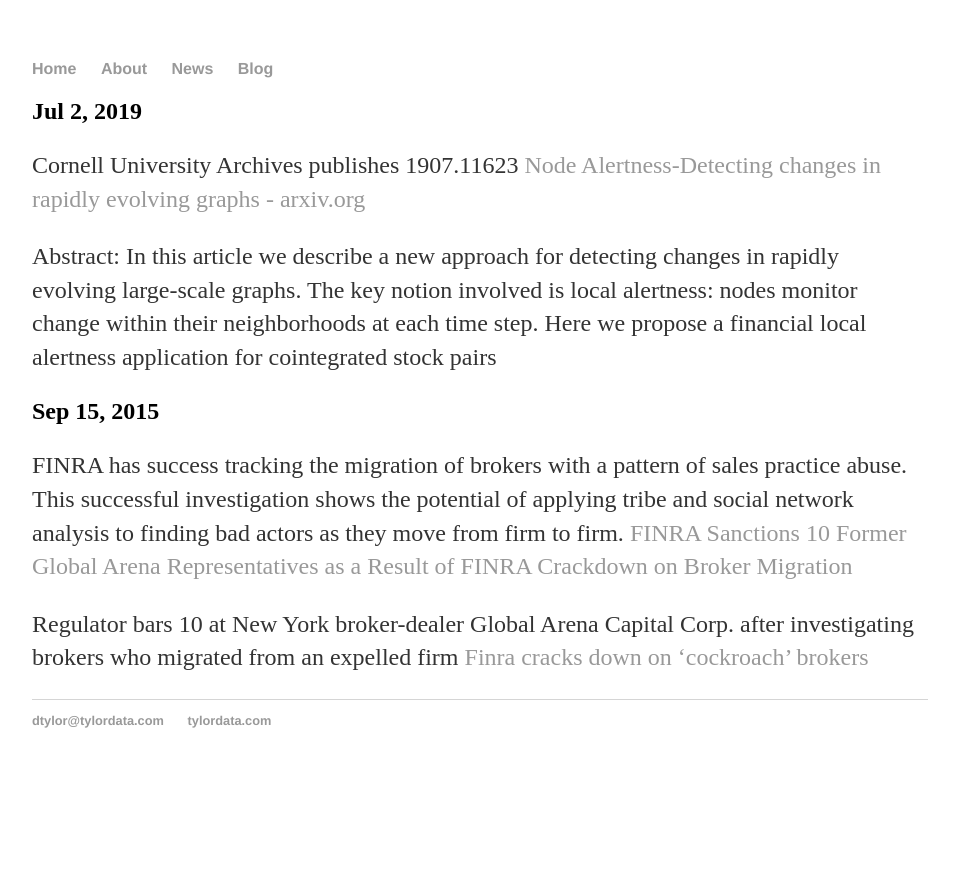
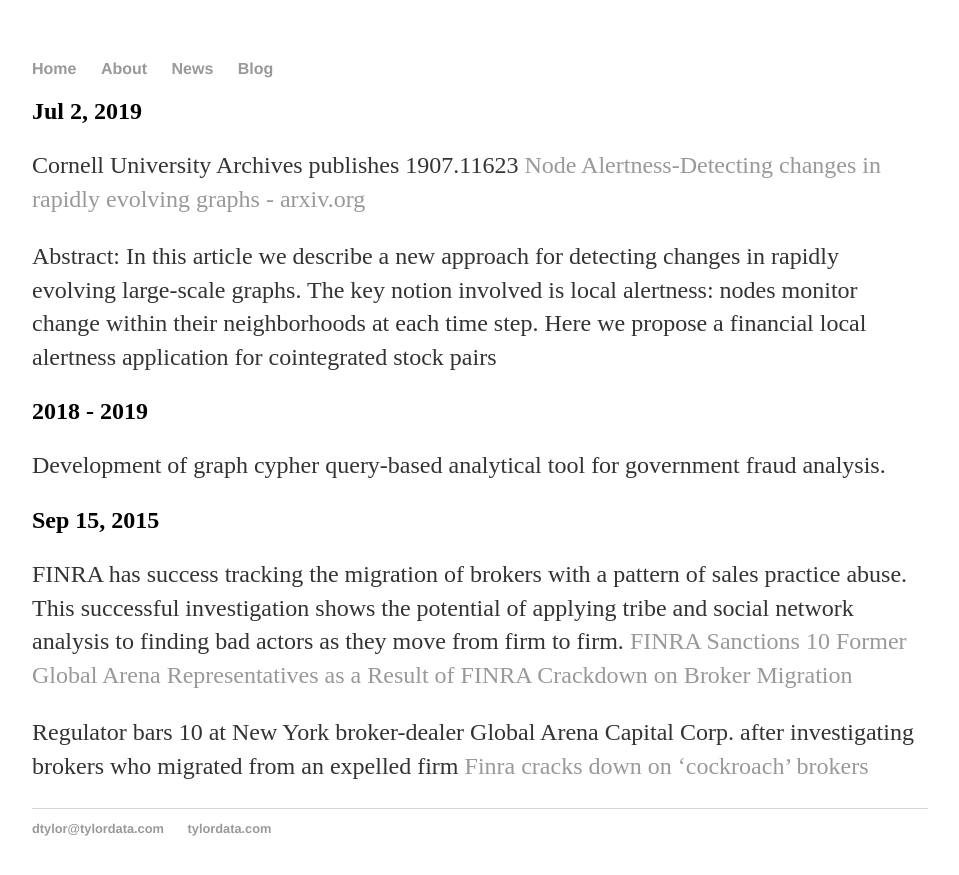
Before and after one commit to dtylor/dtylor.github.io, a Jekyll site: the page built from news.md, in a window 1280 px wide. Shown: the top 875 px of the page, without its empty margins (160-1119 px from the left). Built offline with Jekyll 4.4.1, drawn with Linux system fonts in a browser that asks for light colours.

Commit message:
Update news.md

```diff
--- a/news.md
+++ b/news.md
@@ -9,6 +9,10 @@
 Abstract: In this article we describe a new approach for detecting changes in rapidly evolving large-scale graphs.
 The key notion involved is local alertness: nodes monitor change within their neighborhoods at each time step.
 Here we propose a financial local alertness application for cointegrated stock pairs
+
+## 2018 - 2019
+Development of graph cypher query-based analytical tool for government fraud analysis.
+
 ## Sep 15, 2015
 FINRA has success tracking the migration of brokers with a pattern of sales practice abuse.  This successful investigation shows the potential of applying tribe and social network analysis to finding bad actors as they move from firm to firm.
 [FINRA Sanctions 10 Former Global Arena Representatives as a Result of FINRA Crackdown on Broker Migration](http://www.finra.org/newsroom/2015/finra-sanctions-10-former-global-arena-representatives-result-finra-crackdown-broker)
```
